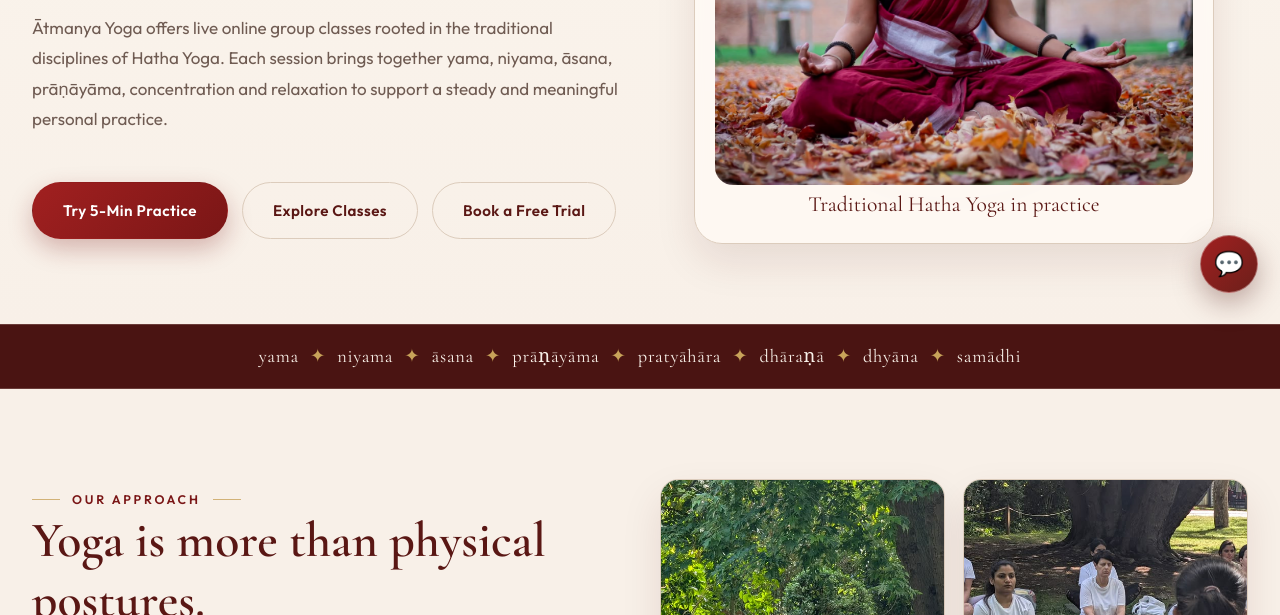
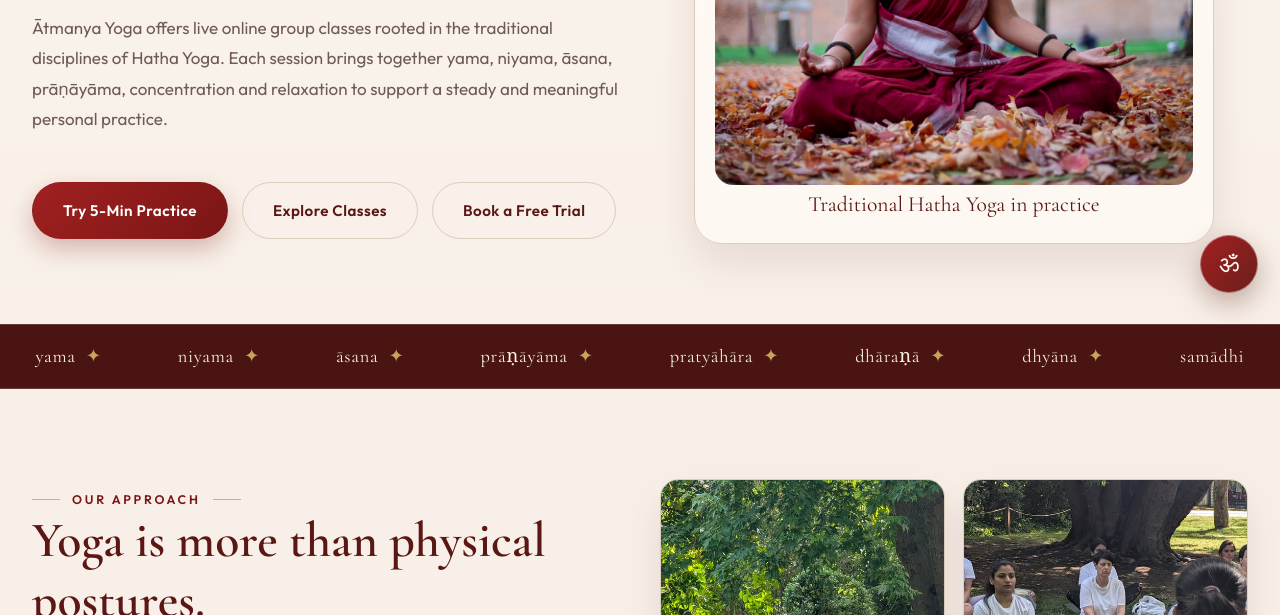
Before and after one commit to atmanyayoga/atmanyayoga.github.io, a plain HTML site: page index.html in a window 1280 px wide. Shown: the part 485-1100 px from the top of the page. Drawn offline with nearby package versions, Linux system fonts and the light colour scheme.

Commit message:
Spread eight limbs across strip and use Om symbol for chat button

```diff
--- a/contact.html
+++ b/contact.html
@@ -10,7 +10,7 @@
   <link rel="preconnect" href="https://fonts.gstatic.com" crossorigin>
   <link href="https://fonts.googleapis.com/css2?family=Cormorant+Garamond:ital,wght@0,400;0,500;0,600;0,700;1,400;1,500;1,600&family=Outfit:wght@300;400;500;600;700&display=swap" rel="stylesheet">
   <script>(function(){try{var t=localStorage.getItem("atmanya-theme");var d=t||(window.matchMedia&&window.matchMedia("(prefers-color-scheme: dark)").matches?"dark":"light");document.documentElement.setAttribute("data-theme",d);}catch(e){}})();</script>
-  <link rel="stylesheet" href="css/style.css?v=3">
+  <link rel="stylesheet" href="css/style.css?v=4">
 </head>
 <body>
 <div class="quote-ribbon" aria-label="Yoga quotes">
@@ -252,7 +252,7 @@
     <script src="js/i18n-data.js?v=2"></script>
   <script src="js/translate.js?v=10"></script>
   <script src="js/chatbot-data.js?v=1"></script>
-  <script src="js/chatbot.js?v=1"></script>
+  <script src="js/chatbot.js?v=2"></script>
   <script src="js/main.js?v=8"></script>
 </body>
 </html>
--- a/css/style.css
+++ b/css/style.css
@@ -428,22 +428,21 @@ html[data-theme="dark"] .mantra-strip { background: #2a1715; }
 .mantra-track {
   display: flex;
   align-items: center;
-  justify-content: center;
+  justify-content: space-between;
   flex-wrap: wrap;
-  max-width: min(1380px, 95%);
+  width: min(1380px, 96%);
   margin: 0 auto;
-  padding: 0 16px;
-  column-gap: 14px;
+  padding: 0 10px;
+  column-gap: 12px;
   row-gap: 2px;
   white-space: normal;
-  text-align: center;
   font-family: var(--serif);
   font-size: 1.15rem;
   letter-spacing: 0.04em;
   line-height: 1.7;
 }
-.mantra-track span { display: block; }
-.mantra-track i { color: var(--gold); font-style: normal; padding: 0 6px; }
+.mantra-track span { display: inline-flex; align-items: center; gap: 10px; white-space: nowrap; }
+.mantra-track i { color: var(--gold); font-style: normal; padding: 0; }
 
 /* Sections */
 .section { padding: 90px 0; }
@@ -799,7 +798,8 @@ html[data-theme="dark"] .site-footer { background: #2a1715; }
   .session-controls .btn { min-width: 0; flex: 1; }
   .hero { padding-top: 60px; }
   .hero-copy { align-items: flex-start; }
-  .mantra-track { font-size: 1rem; column-gap: 8px; padding: 0 12px; }
+  .mantra-track { font-size: 1rem; column-gap: 10px; row-gap: 4px; padding: 0 8px; justify-content: center; }
+  .mantra-track span { gap: 6px; }
   .section { padding: 70px 0; }
   .schedule-row { grid-template-columns: 1fr; gap: 2px; }
   .steps li { align-items: flex-start; padding-top: 18px; }
--- a/index.html
+++ b/index.html
@@ -10,7 +10,7 @@
   <link rel="preconnect" href="https://fonts.gstatic.com" crossorigin>
   <link href="https://fonts.googleapis.com/css2?family=Cormorant+Garamond:ital,wght@0,400;0,500;0,600;0,700;1,400;1,500;1,600&family=Outfit:wght@300;400;500;600;700&display=swap" rel="stylesheet">
   <script>(function(){try{var t=localStorage.getItem("atmanya-theme");var d=t||(window.matchMedia&&window.matchMedia("(prefers-color-scheme: dark)").matches?"dark":"light");document.documentElement.setAttribute("data-theme",d);}catch(e){}})();</script>
-  <link rel="stylesheet" href="css/style.css?v=3">
+  <link rel="stylesheet" href="css/style.css?v=4">
 </head>
 <body>
 <div class="quote-ribbon" aria-label="Yoga quotes">
@@ -80,7 +80,14 @@
 
     <div class="mantra-strip" aria-hidden="true">
       <div class="mantra-track">
-        <span>yama <i>&#10022;</i> niyama <i>&#10022;</i> &#257;sana <i>&#10022;</i> pr&#257;&#7751;&#257;y&#257;ma <i>&#10022;</i> praty&#257;h&#257;ra <i>&#10022;</i> dh&#257;ra&#7751;&#257; <i>&#10022;</i> dhy&#257;na <i>&#10022;</i> sam&#257;dhi</span>
+        <span>yama <i>&#10022;</i></span>
+        <span>niyama <i>&#10022;</i></span>
+        <span>&#257;sana <i>&#10022;</i></span>
+        <span>pr&#257;&#7751;&#257;y&#257;ma <i>&#10022;</i></span>
+        <span>praty&#257;h&#257;ra <i>&#10022;</i></span>
+        <span>dh&#257;ra&#7751;&#257; <i>&#10022;</i></span>
+        <span>dhy&#257;na <i>&#10022;</i></span>
+        <span>sam&#257;dhi</span>
       </div>
     </div>
 
@@ -275,7 +282,7 @@
     <script src="js/i18n-data.js?v=2"></script>
   <script src="js/translate.js?v=10"></script>
   <script src="js/chatbot-data.js?v=1"></script>
-  <script src="js/chatbot.js?v=1"></script>
+  <script src="js/chatbot.js?v=2"></script>
   <script src="js/main.js?v=8"></script>
 </body>
 </html>
--- a/js/chatbot.js
+++ b/js/chatbot.js
@@ -110,7 +110,7 @@
     panel.hidden = !open;
     toggle.setAttribute('aria-expanded', open ? 'true' : 'false');
     toggle.setAttribute('aria-label', open ? t('close') : t('open'));
-    toggle.textContent = open ? '✕' : '💬';
+    toggle.textContent = open ? '✕' : 'ॐ';
     if (open) {
       render();
       if (input) input.focus();
@@ -129,7 +129,7 @@
     toggle.className = 'chat-toggle';
     toggle.setAttribute('aria-label', t('open'));
     toggle.setAttribute('aria-expanded', 'false');
-    toggle.textContent = '💬';
+    toggle.textContent = 'ॐ';
 
     panel = document.createElement('section');
     panel.className = 'chat-panel';
```
Also changed, not shown: courses.html (+2 -2 lines), membership.html (+2 -2 lines), privacy-policy.html (+2 -2 lines), resources.html (+2 -2 lines), teacher.html (+2 -2 lines), terms-conditions.html (+2 -2 lines), virtual-session.html (+2 -2 lines).
